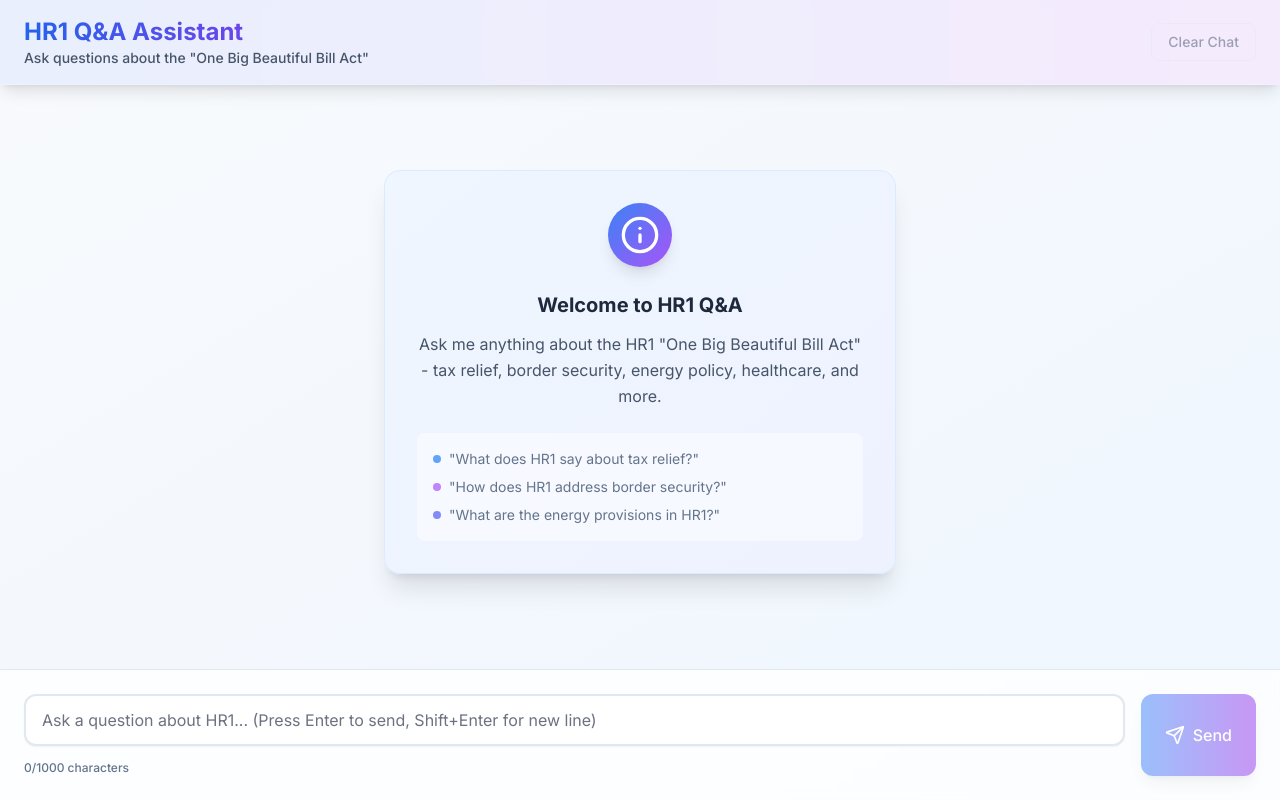
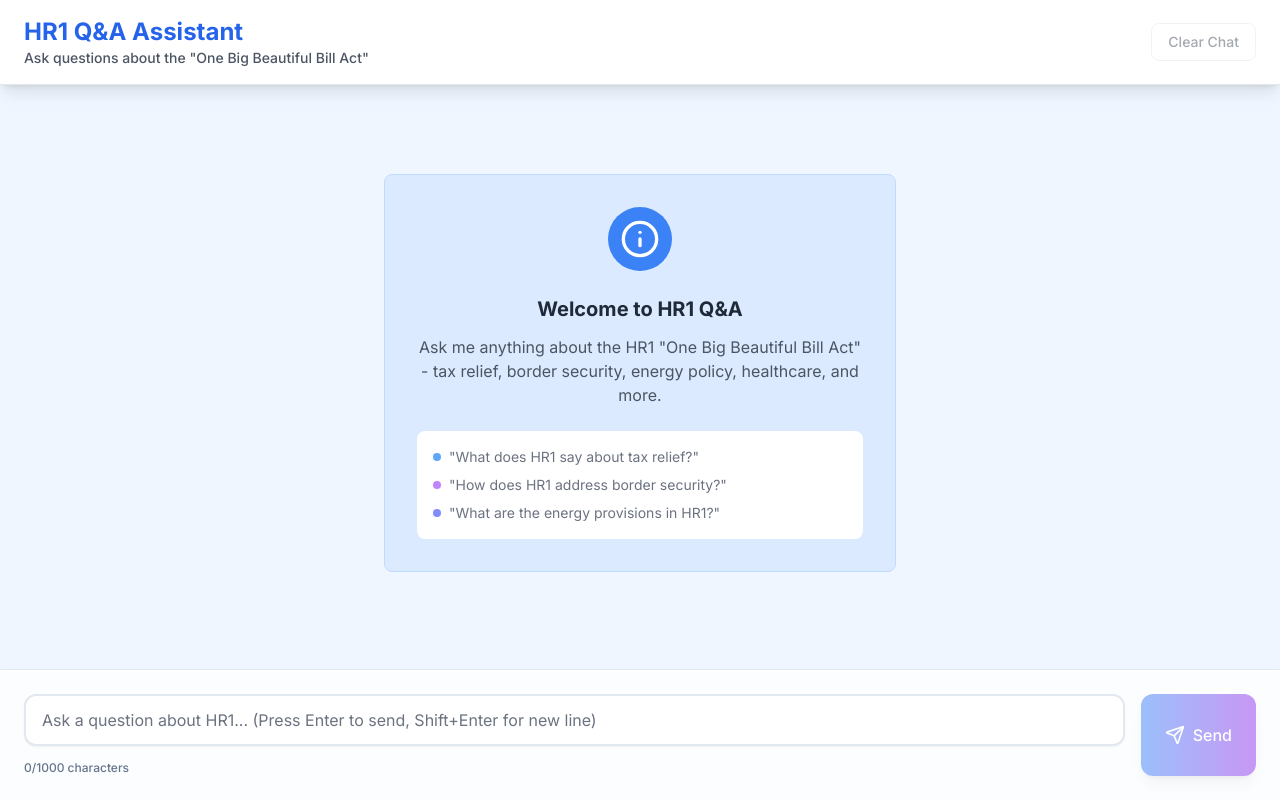
Before and after one commit to lucasdickey/obbb, a Next.js app: page / in a window 1280 px wide. Built offline with nearby package versions, Linux system fonts and the light colour scheme.

Commit message:
💡 ADDED TAILWIND SAFELIST: Force compilation of essential utility classes to fix styling issues

```diff
--- a/components/Chat.tsx
+++ b/components/Chat.tsx
@@ -139,21 +139,21 @@ export default function Chat() {
   };
 
   return (
-    <div className="flex flex-col h-screen bg-gradient-to-br from-slate-50 to-blue-50">
-      {/* Header with gradient */}
-      <div className="bg-gradient-to-r from-blue-600 to-purple-600 shadow-lg">
-        <div className="backdrop-blur-sm bg-white/90 border-b border-white/20 px-6 py-4 flex items-center justify-between">
+    <div className="flex flex-col h-screen bg-blue-50">
+      {/* Header with simple styling */}
+      <div className="bg-blue-600 shadow-lg">
+        <div className="bg-white border-b px-6 py-4 flex items-center justify-between">
           <div>
-            <h1 className="text-2xl font-bold bg-gradient-to-r from-blue-600 to-purple-600 bg-clip-text text-transparent">
+            <h1 className="text-2xl font-bold text-blue-600">
               HR1 Q&A Assistant
             </h1>
-            <p className="text-sm text-slate-600 font-medium">
+            <p className="text-sm text-gray-600 font-medium">
               Ask questions about the "One Big Beautiful Bill Act"
             </p>
           </div>
           <button
             onClick={clearChat}
-            className="px-4 py-2 text-sm font-medium text-slate-600 hover:text-slate-800 hover:bg-white/50 rounded-lg transition-all duration-200 border border-slate-200 hover:shadow-md disabled:opacity-50"
+            className="px-4 py-2 text-sm font-medium text-gray-600 hover:text-gray-800 hover:bg-gray-100 rounded-lg border border-gray-200 disabled:opacity-50"
             disabled={messages.length === 0}
           >
             Clear Chat
@@ -161,22 +161,22 @@ export default function Chat() {
         </div>
       </div>
 
-      {/* Messages with enhanced styling */}
+      {/* Messages with simple styling */}
       <div className="flex-1 overflow-y-auto px-6 py-8 space-y-6">
         {messages.length === 0 && (
           <div className="text-center py-16">
-            <div className="bg-gradient-to-br from-blue-50 to-indigo-50 border border-blue-100 rounded-2xl p-8 mx-auto max-w-lg shadow-xl">
-              <div className="bg-gradient-to-br from-blue-500 to-purple-500 rounded-full p-3 w-16 h-16 mx-auto mb-6 shadow-lg">
+            <div className="bg-blue-100 border border-blue-200 rounded-lg p-8 mx-auto max-w-lg">
+              <div className="bg-blue-500 rounded-full p-3 w-16 h-16 mx-auto mb-6">
                 <Info className="h-10 w-10 text-white mx-auto" />
               </div>
-              <h3 className="text-xl font-bold text-slate-800 mb-3">
+              <h3 className="text-xl font-bold text-gray-800 mb-3">
                 Welcome to HR1 Q&A
               </h3>
-              <p className="text-slate-600 mb-6 leading-relaxed">
+              <p className="text-gray-600 mb-6">
                 Ask me anything about the HR1 "One Big Beautiful Bill Act" - tax
                 relief, border security, energy policy, healthcare, and more.
               </p>
-              <div className="text-sm text-slate-500 space-y-2 bg-white/50 rounded-lg p-4">
+              <div className="text-sm text-gray-500 space-y-2 bg-white rounded-lg p-4">
                 <div className="flex items-center space-x-2">
                   <div className="w-2 h-2 bg-blue-400 rounded-full"></div>
                   <p>"What does HR1 say about tax relief?"</p>
--- a/tailwind.config.js
+++ b/tailwind.config.js
@@ -4,6 +4,38 @@ module.exports = {
     "./pages/**/*.{js,ts,jsx,tsx,mdx}",
     "./components/**/*.{js,ts,jsx,tsx,mdx}",
     "./app/**/*.{js,ts,jsx,tsx,mdx}",
+  ],
+  safelist: [
+    "bg-blue-50",
+    "bg-blue-100",
+    "bg-blue-500",
+    "bg-blue-600",
+    "bg-white",
+    "text-blue-600",
+    "text-gray-600",
+    "text-gray-800",
+    "flex",
+    "flex-col",
+    "h-screen",
+    "rounded-lg",
+    "shadow-lg",
+    "p-4",
+    "p-6",
+    "p-8",
+    "px-4",
+    "px-6",
+    "py-4",
+    "py-8",
+    "mb-3",
+    "mb-6",
+    "font-bold",
+    "font-medium",
+    "text-xl",
+    "text-2xl",
+    "text-sm",
+    "border",
+    "border-blue-200",
+    "border-gray-200",
   ],
   theme: {
     extend: {
```
